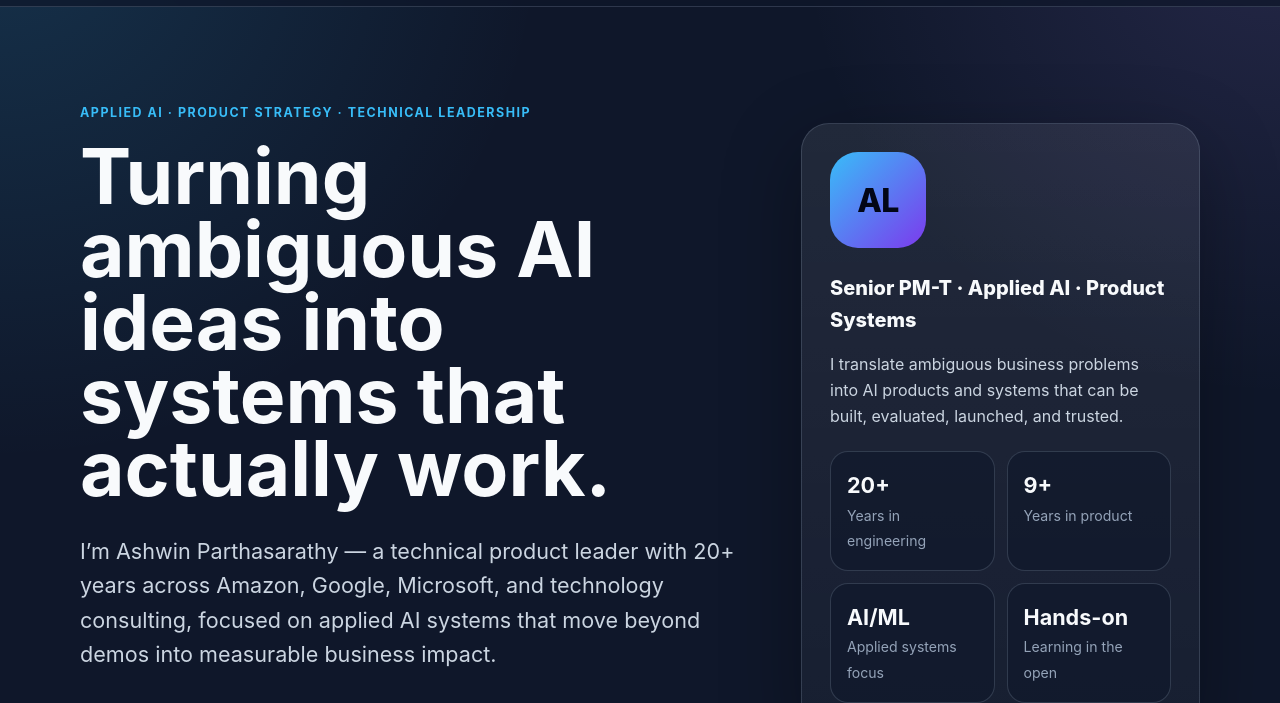
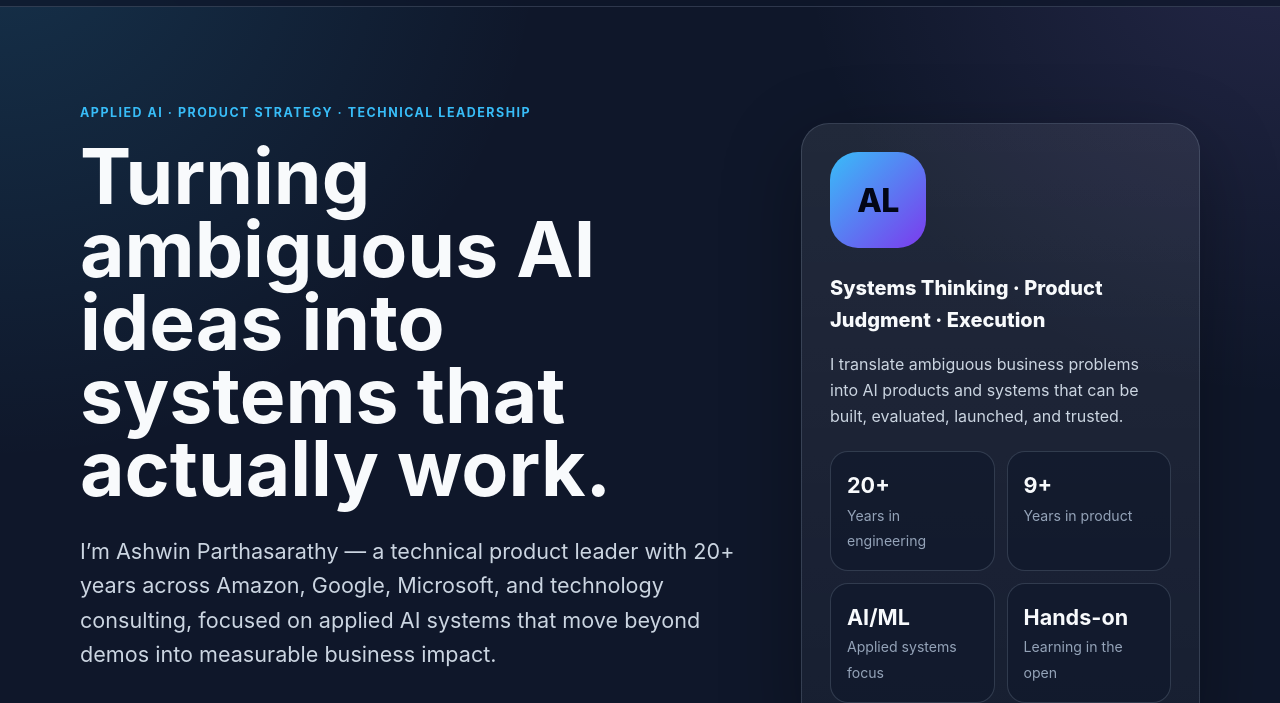
Before and after one commit to ashlabs/ashwinlabs-site, a plain HTML site: page index.html in a window 1280 px wide. Shown: the part 84-787 px from the top of the page. Drawn offline with Linux system fonts and the light colour scheme.

```diff
--- a/index.html
+++ b/index.html
@@ -515,7 +515,7 @@
 
       <aside class="profile-card">
         <div class="avatar">AL</div>
-        <div class="card-title">Senior PM-T · Applied AI · Product Systems</div>
+        <div class="card-title">Systems Thinking · Product Judgment · Execution</div>
         <p class="card-text">
           I translate ambiguous business problems into AI products and systems that can be built, evaluated, launched,
           and trusted.
```
